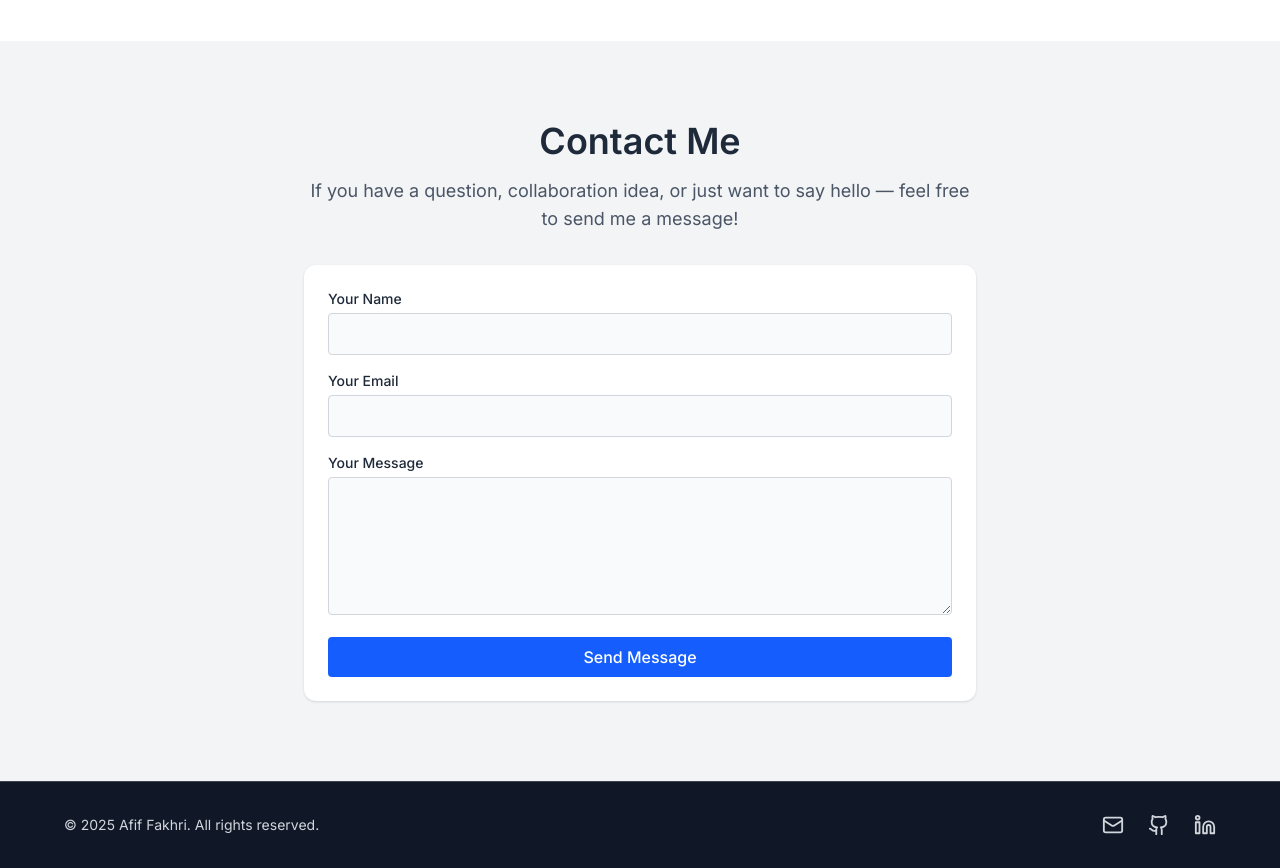
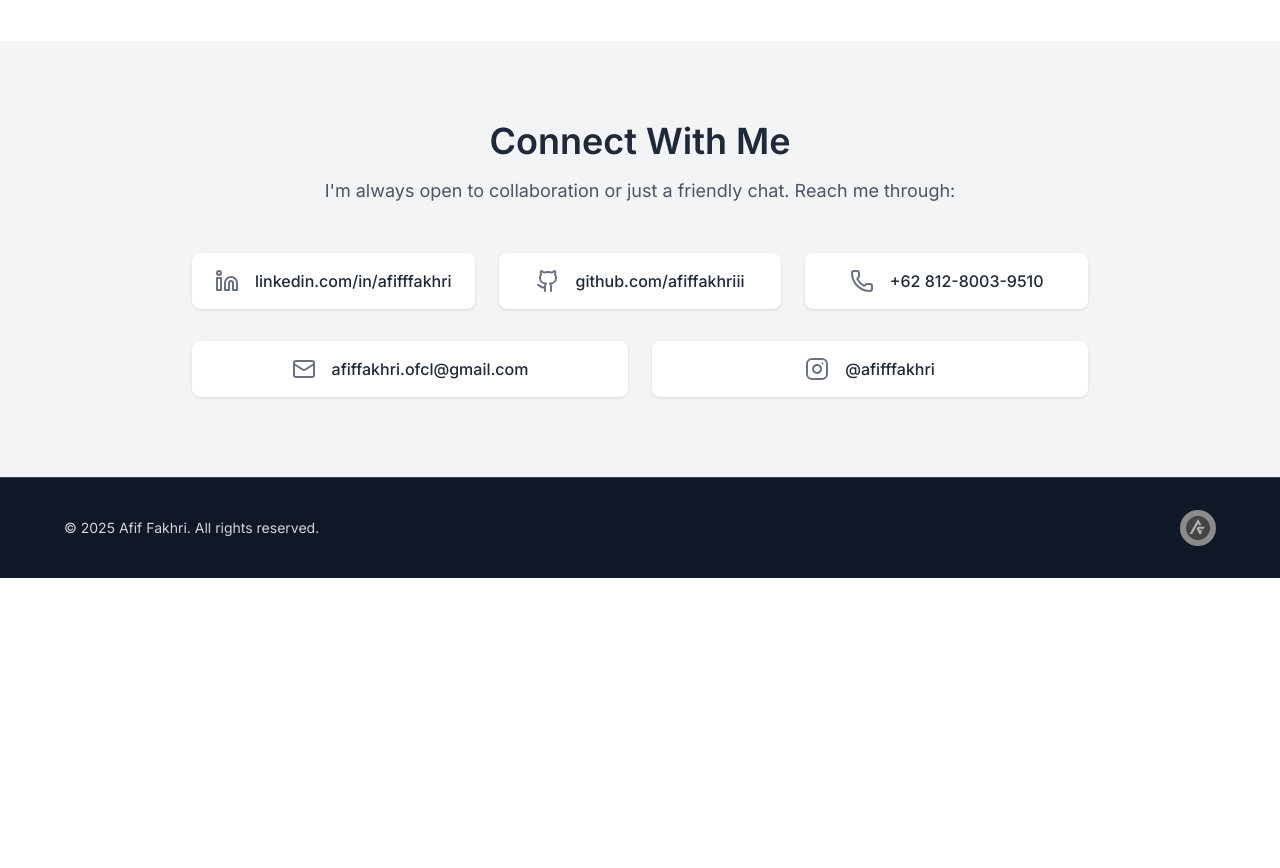
Before and after one commit to afiffakhriii/my-portfolio, a Next.js app: page / in a window 1280 px wide. Shown: the part 1780-2648 px from the top of the page. After the commit the page ends 2358 px from the top, so only its background shows below. Built offline with nearby package versions, Linux system fonts and the light colour scheme.

Commit message:
fix contack n logo

```diff
--- a/src/components/Contact.tsx
+++ b/src/components/Contact.tsx
@@ -1,90 +1,82 @@
 "use client";
 
-import { useState } from "react";
+import { Mail, Instagram, Phone, Github, Linkedin } from "lucide-react";
 
 export default function Contact() {
-  const [formData, setFormData] = useState({
-    name: "",
-    email: "",
-    message: "",
-  });
-
-  const handleChange = (
-    e: React.ChangeEvent<HTMLInputElement | HTMLTextAreaElement>
-  ) => {
-    setFormData({ ...formData, [e.target.name]: e.target.value });
-  };
-
-  const handleSubmit = (e: React.FormEvent) => {
-    e.preventDefault();
-    console.log(formData); // You can replace this with your API endpoint
-    alert("Your message has been sent! (simulation)");
-  };
-
   return (
     <section
       id="contact"
       className="py-20 px-4 bg-gray-100 dark:bg-gray-900 text-gray-800 dark:text-gray-100"
     >
-      <div className="max-w-2xl mx-auto text-center">
-        <h2 className="text-3xl sm:text-4xl font-semibold mb-4">Contact Me</h2>
-        <p className="text-lg mb-8 text-gray-600 dark:text-gray-300">
-          If you have a question, collaboration idea, or just want to say hello — feel free to send me a message!
+      <div className="max-w-4xl mx-auto text-center">
+        <h2 className="text-3xl sm:text-4xl font-semibold mb-4">Connect With Me</h2>
+        <p className="text-lg mb-12 text-gray-600 dark:text-gray-300">
+          I&apos;m always open to collaboration or just a friendly chat. Reach me through:
         </p>
 
-        <form
-          onSubmit={handleSubmit}
-          className="bg-white dark:bg-gray-800 rounded-xl shadow p-6 space-y-4 text-left"
-        >
-          <div>
-            <label className="block text-sm font-medium mb-1" htmlFor="name">
-              Your Name
-            </label>
-            <input
-              type="text"
-              id="name"
-              name="name"
-              required
-              onChange={handleChange}
-              className="w-full px-4 py-2 rounded border border-gray-300 dark:border-gray-700 bg-gray-50 dark:bg-gray-900 text-gray-800 dark:text-gray-100 focus:outline-none focus:ring-2 focus:ring-blue-500"
-            />
-          </div>
+        {/* Top row: LinkedIn, GitHub, WhatsApp */}
+        <div className="grid grid-cols-1 sm:grid-cols-2 lg:grid-cols-3 gap-6 mb-8">
+          <a
+            href="https://linkedin.com/in/afifffakhri"
+            target="_blank"
+            rel="noopener noreferrer"
+            className="flex items-center justify-center gap-4 p-4 bg-white dark:bg-gray-800 rounded-lg shadow hover:bg-gray-50 dark:hover:bg-gray-700 transition"
+          >
+            <Linkedin className="text-gray-500 dark:text-gray-400" size={24} />
+            <span className="font-medium text-gray-800 dark:text-gray-200">
+              linkedin.com/in/afifffakhri
+            </span>
+          </a>
 
-          <div>
-            <label className="block text-sm font-medium mb-1" htmlFor="email">
-              Your Email
-            </label>
-            <input
-              type="email"
-              id="email"
-              name="email"
-              required
-              onChange={handleChange}
-              className="w-full px-4 py-2 rounded border border-gray-300 dark:border-gray-700 bg-gray-50 dark:bg-gray-900 text-gray-800 dark:text-gray-100 focus:outline-none focus:ring-2 focus:ring-blue-500"
-            />
-          </div>
+          <a
+            href="https://github.com/afiffakhriii"
+            target="_blank"
+            rel="noopener noreferrer"
+            className="flex items-center justify-center gap-4 p-4 bg-white dark:bg-gray-800 rounded-lg shadow hover:bg-gray-50 dark:hover:bg-gray-700 transition"
+          >
+            <Github className="text-gray-500 dark:text-gray-400" size={24} />
+            <span className="font-medium text-gray-800 dark:text-gray-200">
+              github.com/afiffakhriii
+            </span>
+          </a>
 
-          <div>
-            <label className="block text-sm font-medium mb-1" htmlFor="message">
-              Your Message
-            </label>
-            <textarea
-              id="message"
-              name="message"
-              rows={5}
-              required
-              onChange={handleChange}
-              className="w-full px-4 py-2 rounded border border-gray-300 dark:border-gray-700 bg-gray-50 dark:bg-gray-900 text-gray-800 dark:text-gray-100 focus:outline-none focus:ring-2 focus:ring-blue-500"
-            />
-          </div>
+          <a
+            href="https://wa.me/6281280039510"
+            target="_blank"
+            rel="noopener noreferrer"
+            className="flex items-center justify-center gap-4 p-4 bg-white dark:bg-gray-800 rounded-lg shadow hover:bg-gray-50 dark:hover:bg-gray-700 transition"
+          >
+            <Phone className="text-gray-500 dark:text-gray-400" size={24} />
+            <span className="font-medium text-gray-800 dark:text-gray-200">
+              +62 812-8003-9510
+            </span>
+          </a>
+        </div>
 
-          <button
-            type="submit"
-            className="w-full bg-blue-600 hover:bg-blue-700 text-white font-medium py-2 px-4 rounded transition"
+        {/* Bottom row: Email, Instagram */}
+        <div className="grid grid-cols-1 sm:grid-cols-2 gap-6">
+          <a
+            href="mailto:afiffakhri.ofcl@gmail.com"
+            className="flex items-center justify-center gap-4 p-4 bg-white dark:bg-gray-800 rounded-lg shadow hover:bg-gray-50 dark:hover:bg-gray-700 transition"
           >
-            Send Message
-          </button>
-        </form>
+            <Mail className="text-gray-500 dark:text-gray-400" size={24} />
+            <span className="font-medium text-gray-800 dark:text-gray-200">
+              afiffakhri.ofcl@gmail.com
+            </span>
+          </a>
+
+          <a
+            href="https://instagram.com/afifffakhri"
+            target="_blank"
+            rel="noopener noreferrer"
+            className="flex items-center justify-center gap-4 p-4 bg-white dark:bg-gray-800 rounded-lg shadow hover:bg-gray-50 dark:hover:bg-gray-700 transition"
+          >
+            <Instagram className="text-gray-500 dark:text-gray-400" size={24} />
+            <span className="font-medium text-gray-800 dark:text-gray-200">
+              @afifffakhri
+            </span>
+          </a>
+        </div>
       </div>
     </section>
   );
--- a/src/components/Footer.tsx
+++ b/src/components/Footer.tsx
@@ -1,6 +1,6 @@
 "use client";
 
-import { Github, Linkedin, Mail } from "lucide-react";
+import Image from "next/image";
 
 export default function Footer() {
   return (
@@ -11,33 +11,16 @@ export default function Footer() {
           © {new Date().getFullYear()} Afif Fakhri. All rights reserved.
         </p>
 
-        {/* Social Icons */}
-        <div className="flex gap-6 justify-center">
-          <a
-            href="mailto:afiffakhri.ofcl@gmail.com"
-            className="hover:text-blue-600 dark:hover:text-blue-400 transition"
-            aria-label="Email"
-          >
-            <Mail size={22} />
-          </a>
-          <a
-            href="https://github.com/afiffakhriii"
-            target="_blank"
-            rel="noopener noreferrer"
-            className="hover:text-blue-600 dark:hover:text-blue-400 transition"
-            aria-label="GitHub"
-          >
-            <Github size={22} />
-          </a>
-          <a
-            href="https://www.linkedin.com/in/afif-fakhri/"
-            target="_blank"
-            rel="noopener noreferrer"
-            className="hover:text-blue-600 dark:hover:text-blue-400 transition"
-            aria-label="LinkedIn"
-          >
-            <Linkedin size={22} />
-          </a>
+        {/* Logo */}
+        <div className="flex items-center">
+          <Image
+            src="/images/logo.png"
+            alt="Afif Fakhri Logo"
+            width={36}
+            height={36}
+            priority
+            className="object-contain rounded-full"
+          />
         </div>
       </div>
     </footer>
```
Also changed, not shown: public/images/logo.png.
